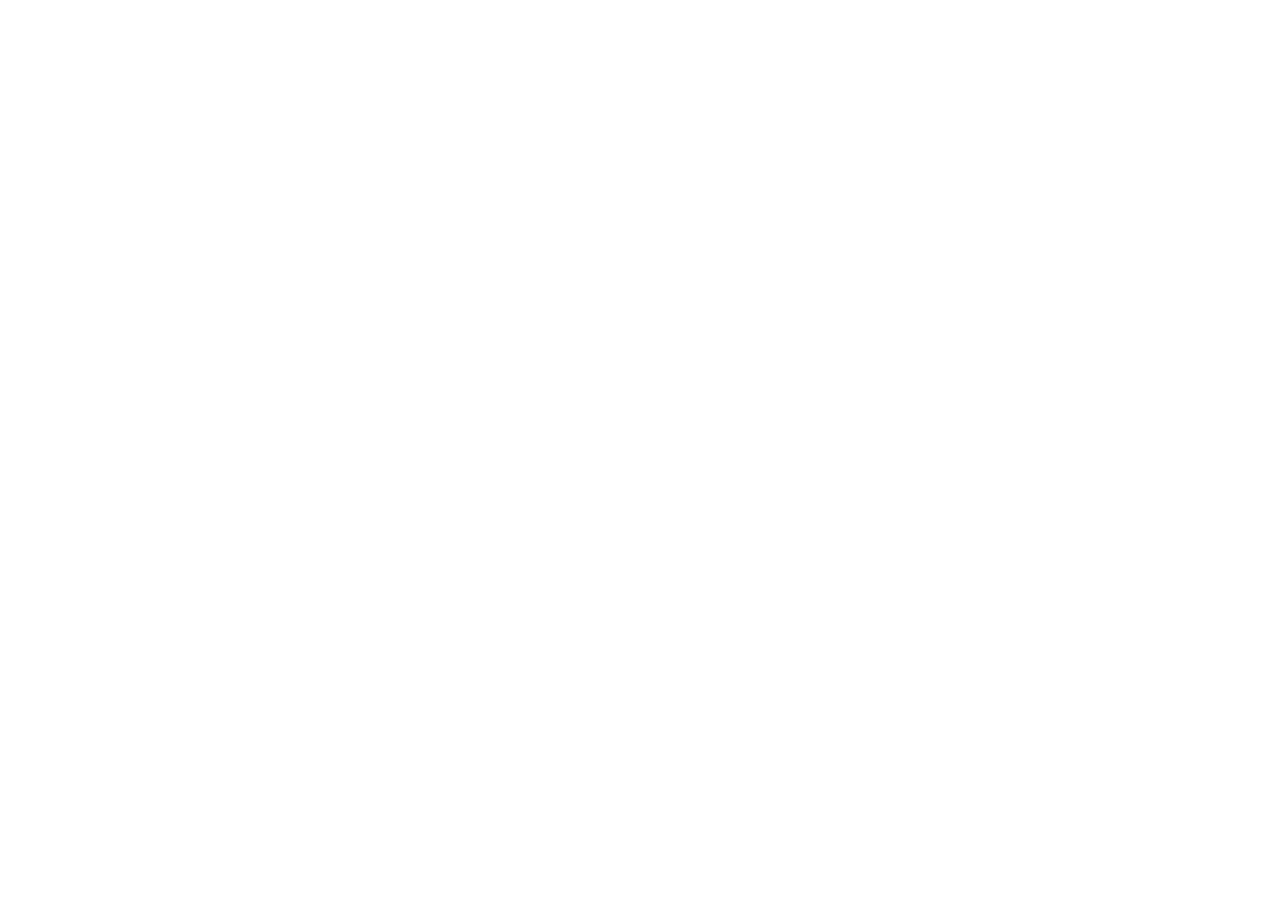
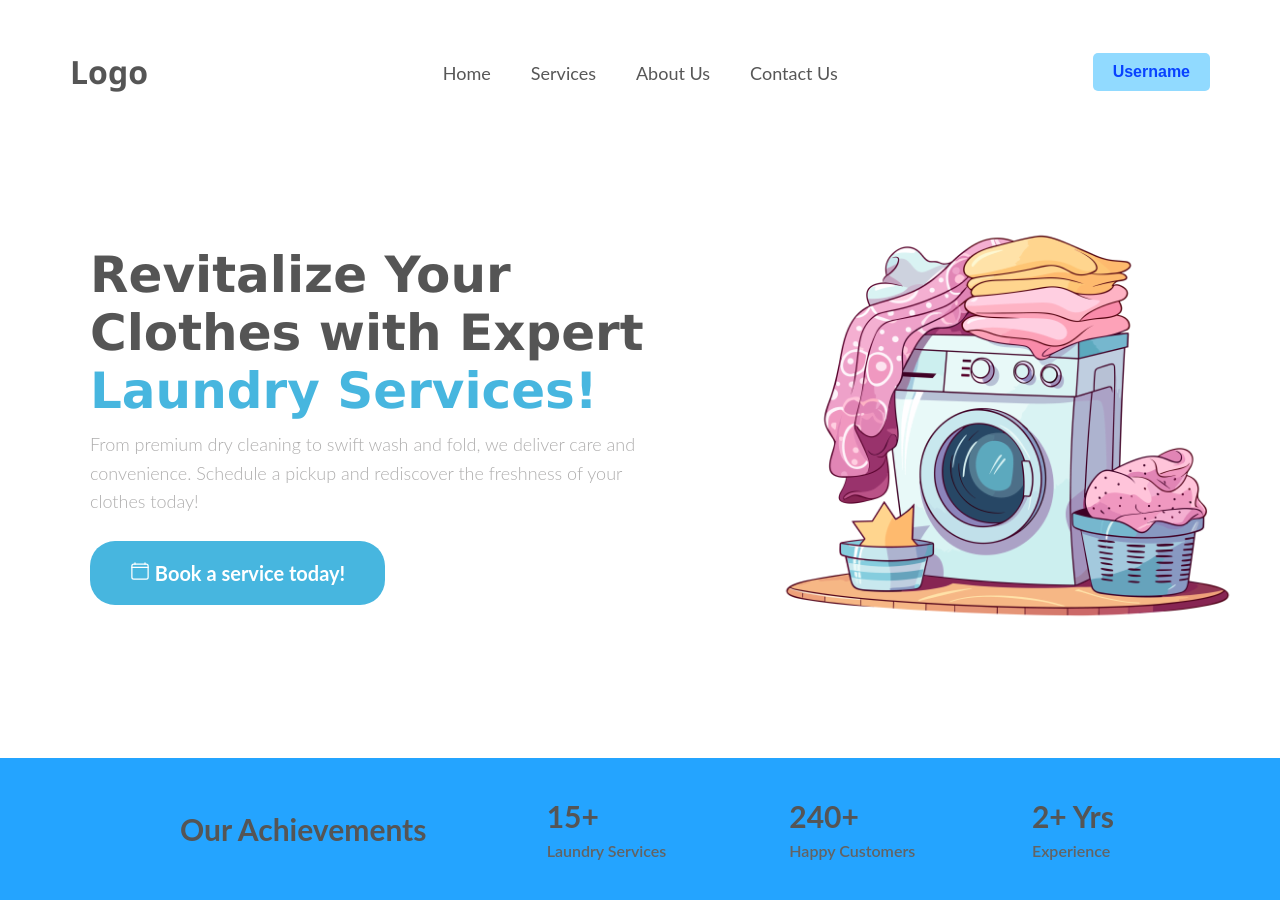
Before and after one commit to Anandchandrancs/Laundry-Services-Web-App, a plain HTML site: page index.html in a window 1280 px wide. Before the commit the page ends 800 px from the top, so only its background shows below. Drawn offline with nearby package versions, Linux system fonts and the light colour scheme.

Commit message:
Updated the front view

```diff
--- a/index.html
+++ b/index.html
@@ -4,10 +4,58 @@
     <meta charset="UTF-8">
     <meta name="viewport" content="width=device-width, initial-scale=1.0">
     <title>Laundry Services Web App</title>
+    <link rel="stylesheet" href="resources/css/style.css">
 </head>
 <body>
-    <header></header>
-    <main></main>
+    <header>
+        <nav>
+            <div class="row">
+                <h2 class="logo">Logo</h2>
+                <ul class="main-nav">
+                    <li><a href="#">Home</a></li>
+                    <li><a href="#">Services</a></li>
+                    <li><a href="#">About Us</a></li>
+                    <li><a href="#">Contact Us</a></li>
+                </ul>
+                <button class="username">Username</button>
+            </div>
+            <div class="hero-row">
+                <div class="hero-text-box">
+                    <h1>Revitalize Your</h1>
+                    <h1> Clothes with Expert</h1>
+                    <h1 class="hero-blue">Laundry Services!</h1>
+                    <p>From premium dry cleaning to swift wash and fold, we deliver care and convenience. Schedule a pickup
+                    and rediscover the freshness of your clothes today! </p>
+                    <a href="#" class="btn btn-full"> <ion-icon class="icn-calender" name="calendar-clear-outline"></ion-icon> Book a service today!</a>
+                </div>
+                <div class="hero-image-box">
+                    <img src="resources/img/1.png" alt="Laundry Image" class="hero-img">
+                </div>
+            </div>
+        </nav>
+    </header>
+    <main>
+        <section class="section-achievements">
+            <div class="achievements">
+                <h2>Our Achievements</h2>
+            </div>
+            <div class="achievement-item">
+                <h3>15+</h3>
+                <p>Laundry Services</p>
+            </div>
+            <div class="achievement-item">
+                <h3>240+</h3>
+                <p>Happy Customers</p>
+            </div>
+            <div class="achievement-item">
+                <h3>2+ Yrs</h3>
+                <p>Experience</p>
+            </div>
+        </section>
+
+    </main>
     <footer></footer>
+    <script type="module" src="https://unpkg.com/ionicons@7.1.0/dist/ionicons/ionicons.esm.js"></script>
+    <script nomodule src="https://unpkg.com/ionicons@7.1.0/dist/ionicons/ionicons.js"></script>
 </body>
 </html>
--- /dev/null
+++ b/resources/css/style.css
@@ -0,0 +1,177 @@
+*{
+    margin: 0;
+    padding: 0;
+    box-sizing: border-box;
+}
+
+html,
+body{
+    background-color: #ffffff;
+    color: #555;
+    font-family: Lato, sans-serif;
+    font-weight: 300;
+    font-size: 20px;
+    text-rendering: optimizeLegibility;
+    overflow-x: hidden; /* Prevent horizontal scroll */
+}
+
+.row{
+    display: flex;
+    align-items: center;
+    justify-content: space-between;
+    max-width: 1140px;
+    margin: 0 auto;
+}
+
+.logo{
+    font-family: Segoe UI, sans-serif;
+    font-size: xx-large;
+    font-weight: bold;
+    margin-top: 50px;
+}
+
+.main-nav{
+    flex: 1;
+    display: flex;
+    justify-content: center;
+    margin-top: 50px;
+    list-style: none;
+}
+
+.main-nav li{
+    display: inline-block;
+    margin-left: 40px;
+}
+
+.main-nav li a:link,
+.main-nav li a:visited{
+    color: #575757;
+    text-decoration: none;
+    font-weight: 400;
+    font-size: 90%;
+    /* text-transform: uppercase; */
+    border-bottom: 2px solid transparent;
+    padding: 8px 0;
+    transition: border-bottom 0.3s ease-in-out, color 0.3s ease-in-out;
+}
+
+.main-nav li a:hover,
+.main-nav li a:active{
+    color: #1f4af5;
+    border-bottom: 3px solid #1f4af5;
+}
+
+.username{
+    background-color: #91daff;
+    color: #0842ff;
+    border: none;
+    padding: 10px 20px;
+    font-size: 16px;
+    font-weight: bold;
+    cursor: pointer;
+    border-radius: 5px;
+    transition: background-color 0.3s ease-in-out;
+    margin-top: 50px;
+}
+
+.username:hover{
+    background-color: #0842ff;
+    color: #ffffff;
+}
+
+.hero-row {
+    display: flex;
+    align-items: center;
+    justify-content: space-between;
+    max-width: 1140px;
+    margin: 40px auto 0 auto;
+    padding: 40px 20px;
+    gap: 50px; /* space between text and image */
+}
+
+.hero-text-box {
+    flex: 0 0 55%;
+    padding: 20px 30px 20px 0;
+}
+
+.hero-image-box {
+    flex: 0 0 45%;
+    display: flex;
+    justify-content: center;
+    align-items: center;
+    padding: 20px 0 20px 30px;
+}
+
+.hero-img {
+    max-width: 100%;
+    height: auto;
+}
+
+.hero-text-box h1 {
+    font-size: 2.5rem;
+    /* margin-bottom: 20px; */
+    font-family: Verdana, Arial, Helvetica, sans-serif;
+}
+
+.hero-blue{
+    color: #47b6df;
+    margin-bottom: 10px;
+}
+
+.hero-text-box p {
+    font-size: 0.9rem;
+    line-height: 1.6;
+    margin-bottom: 25px;
+    color: #aeadad;
+}
+
+.hero-text-box a {
+    display: inline-block;
+    background-color: #47b6df;
+    color: #ffffff;
+    padding: 20px 40px;
+    border-radius: 25px;
+    text-decoration: none;
+    font-weight: bold;
+    transition: background-color 0.3s ease-in-out;
+}
+
+.hero-text-box a:hover,
+.hero-text-box a:active {
+    background-color: #0842ff;
+}
+
+.section-achievements{
+    display: flex;
+    align-items: center;
+    justify-content: space-between;
+    /* max-width: 1140px; */
+    margin: 40px auto 0 auto;
+    background-color: #24a4ff;
+    padding: 40px 80px;
+}
+
+.achievements {
+    flex: 0 0 35%;
+    padding-left: 100px;
+    /* padding: 20px 30px 20px 0; */
+}
+
+.achievement-item {
+    flex: 0 0 15%;
+    display: flex;
+    flex-direction: column;
+    justify-content: left;
+    align-items: left;
+}
+
+.achievement-item h3 {
+    font-size: 1.5rem;
+    margin-bottom: 7px;
+}
+
+.achievement-item p {
+    font-size: 0.8rem;
+    color: #636363;
+    font-weight: 600;
+}
```
Also changed, not shown: resources/img/1.png (added).
